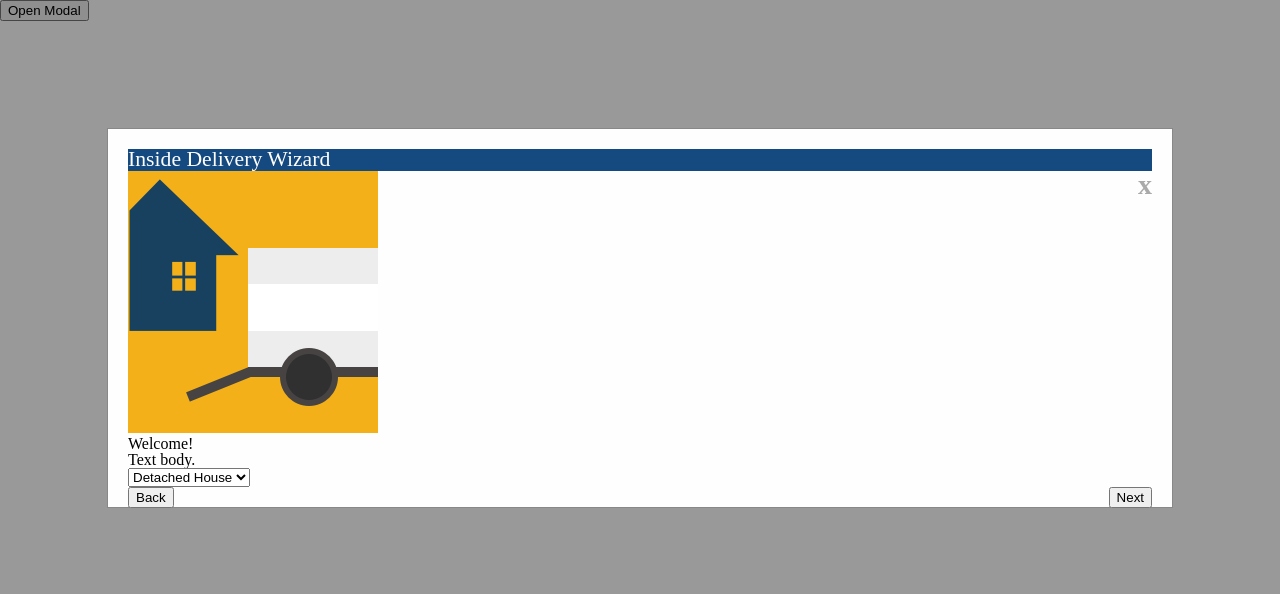
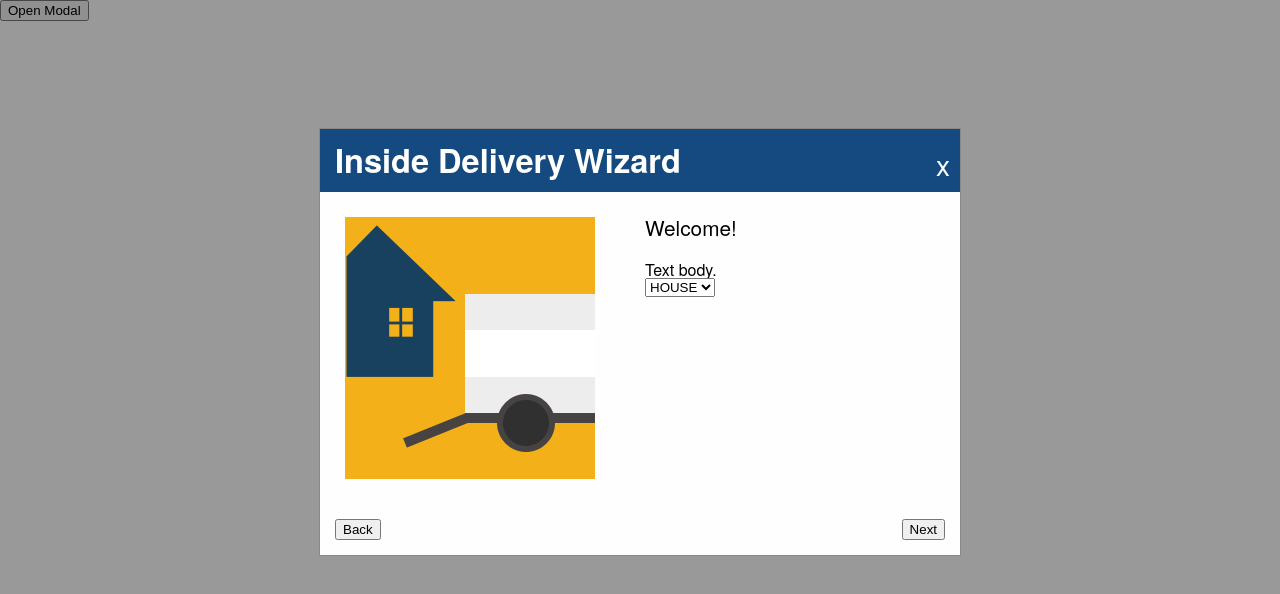
Before and after one commit to GeoffMcLennan/HackBD, a plain HTML site: page html/index.html in a window 1280 px wide. Drawn offline with Linux system fonts and the light colour scheme.

Commit message:
styling for popup

```diff
--- a/html/index.html
+++ b/html/index.html
@@ -21,11 +21,11 @@
         <div id="content-body">
           <img id="picture" src="../images/deliveryphoto.png">
           <div id="body-box">
-            <h2>Welcome!</h2>
-            <p>Text body.</p>
+            <h2 class="body-title">Welcome!</h2>
+            <p class="body-text">Text body.</p>
             <form>
               <select>
-                <option value="house">Detached House</option>
+                <option value="house">HOUSE</option>
               </select>
             </form>
           </div>
--- a/style/overlay.css
+++ b/style/overlay.css
@@ -46,12 +46,15 @@ table {
 	border-collapse: collapse;
 	border-spacing: 0;
 }
+html, body {
+  height: 100%;
+}
 
 /* The Modal (background) */
 
 .modal {
   display: block;
-  position: fixed;
+  position: absolute;
   /* Stay in place */
   z-index: 1;
   /* Sit on top */
@@ -69,38 +72,51 @@ table {
   /* Black w/ opacity */
 }
 
-
 /* Modal Content/Box */
 
 #frame {
   background-color: #fefefe;
   margin: 10% auto;
-  /* 15% from the top and centered */
-  padding: 20px;
   border: 1px solid #888;
-  width: 80%;
+  width: 50%;
   /* Could be more or less, depending on screen size */
+  min-width: 30%;
 }
-
 
 /* The Close Button */
 
 #close-button {
-  color: #aaa;
+  color: #fff;
   float: right;
   font-size: 28px;
-  font-weight: bold;
+  font-weight: light;
+  display: inline;
+  align-self: flex-end;
+  padding-right: 10px;
+  top: 50%;
+  transform: translateY(-50%);
 }
 
 
 /* Content style */
+body {
+  font-family: HelveticaNeue;
+}
 
 #content-titlebar {
   background: #144A7F;
-  font-family: HelveticaNeue-Bold;
   font-size: 21.7px;
   color: #FFFFFF;
   margin: 0;
+  display: flex;
+  flex-direction: row;
+  justify-content: space-between;
+}
+
+#content-titlebar h1 {
+  font-size: 1.5em;
+  padding: 15px;
+  font-weight: bold;
 }
 
 #back-button {
@@ -110,3 +126,42 @@ table {
 #next-button {
   float: right;
 }
+
+div#frame-controls {
+  margin: 15px;
+}
+
+#content-body {
+  margin-top: 25px;
+  display: flex;
+  flex-direction: row;
+  align-items: stretch;
+  height: 100%;
+}
+
+#body-box {
+  flex-grow: 2;
+  padding-left: 25px;
+  display: flex;
+  flex-direction: column;
+  justify-content: space-around;
+  height: 100%;
+}
+
+
+.body-title {
+  font-size: 1.3em;
+  margin-bottom: 25px;
+}
+
+.body-text {
+}
+
+#picture {
+  margin: 0 25px 25px 25px;
+}
+
+div#frame {
+  display: flex;
+  flex-direction: column;
+}
```
